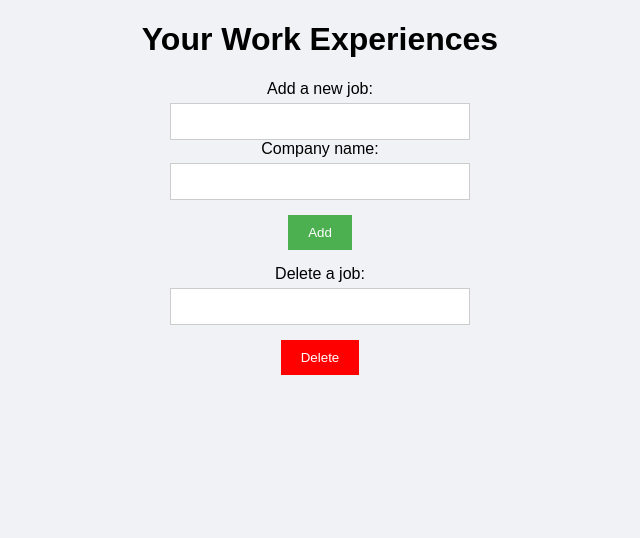
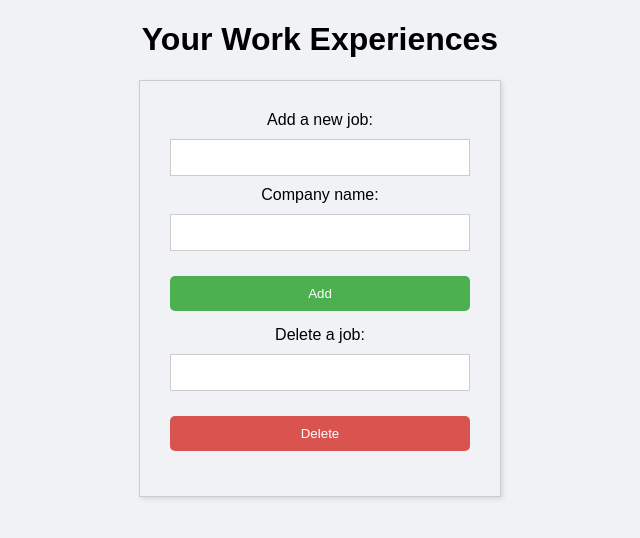
Before and after one commit to pmecpmec/ProfileApp, a PHP site: page /work.php in a window 1280 px wide. Shown: the part 87-625 px from the top of the page, without its empty margins (320-960 px from the left). Run offline with PHP 8.4, Linux system fonts and the light colour scheme; the visitor is signed in with stand-in values (Sample User, id 1); data that the repository does not hold is empty.

Commit message:
border gemaakt

```diff
--- a/ProfileApp/hobby.php
+++ b/ProfileApp/hobby.php
@@ -36,16 +36,16 @@ $hobbies = getHobbies($username);
 <h1>Your Hobbies</h1>
 
     <!-- Form for adding and deleting hobbies -->
-    <form method="post">
+    <form method="post" class="formam">
     <!-- Input field for adding new hobby -->
     <label for="new_hobby">Add a new hobby:</label>
     <input type="text" id="new_hobby" name="new_hobby">
-        <button type="submit" value="Add">Add</button>
+    <button type="submit" value="Add" class="common-button">Add</button>
 
     <!-- Input field for deleting hobby -->
     <label for="delete_hobby">Delete a hobby:</label>
     <input type="text" id="delete_hobby" name="delete_hobby">
-        <button type="submit" value="Delete" class="deletebutton">Delete</button>
+    <button type="submit" value="Delete" class="common-button deletebutton">Delete</button>
 </form>
 
 <!-- List of hobbies -->
--- a/ProfileApp/include/db.inc.php
+++ b/ProfileApp/include/db.inc.php
@@ -7,7 +7,7 @@ $dsn= "mysql:host=localhost;dbname=users";
 $dbusername="root";
 
 // This is the password to get into your database
-$dbpass="root";
+$dbpass="";
 
 // Now we try to connect to the database
 try {
--- a/ProfileApp/style.css
+++ b/ProfileApp/style.css
@@ -306,6 +306,73 @@ form a:hover {
 
 /* Button Deze Button Ligt bij de privacy page */
 
+.settings{
+  display: flex;
+  justify-content: center;
+  width: 200px; /* Set the width of the block */
+  height: 200px; /* Set the height of the block */
+  background-color: rgba(255, 0, 0, 0.5); /* Set transparent red background */
+  margin: 20px; /* Add margin for spacing */
+  padding: 10px; /* Add padding for inner space */
+  border: 2px solid #000; /* Add a border with black color */
+  border-radius: 10px; /* Add border-radius for rounded corners */
+  text-align: center; /* Center the text horizontally */
+  line-height: 1.5; /* Adjust line-height based on content */
+  color: #fff; /* Set the text color to white */
+}
+
+.formam {
+  width: 300px;
+  margin: 0 auto;
+  padding: 30px;
+  border: 1px solid #ccc;
+  box-shadow: 2px 2px 5px rgba(0, 0, 0, 0.1);
+}
+
+.formam label {
+  display: block;
+  margin-bottom: 10px;
+}
+
+.formam input[type="text"] {
+  width: 100%;
+  padding: 10px;
+  margin-bottom: 10px;
+  border: 1px solid #ccc;
+  box-sizing: border-box;
+}
+
+.formam button[type="submit"] {
+  width: 100%;
+  padding: 10px;
+  margin-left: auto;
+  color: white;
+  border: none;
+  border-radius: 5px;
+  cursor: pointer;
+}
+
+.common-button {
+  width: 100%;
+  padding: 10px;
+  margin-left: auto;
+  color: white;
+  border: none;
+  border-radius: 5px;
+  cursor: pointer;
+}
+
+.common-button:hover {
+  background-color: #45a049;
+}
+
+.deletebutton {
+  background-color: #d9534f; /* Red color for delete button */
+}
+
+.deletebutton:hover {
+  background-color: #c9302c; /* Darker red color for delete button on hover */
+}
 
 
 
@@ -327,18 +394,3 @@ form a:hover {
 .footer:visited{
   color: inherit;
 }
-
-.settings{
-  display: flex;
-  justify-content: center;
-  width: 200px; /* Set the width of the block */
-  height: 200px; /* Set the height of the block */
-  background-color: rgba(255, 0, 0, 0.5); /* Set transparent red background */
-  margin: 20px; /* Add margin for spacing */
-  padding: 10px; /* Add padding for inner space */
-  border: 2px solid #000; /* Add a border with black color */
-  border-radius: 10px; /* Add border-radius for rounded corners */
-  text-align: center; /* Center the text horizontally */
-  line-height: 1.5; /* Adjust line-height based on content */
-  color: #fff; /* Set the text color to white */
-}
--- a/ProfileApp/work.php
+++ b/ProfileApp/work.php
@@ -24,21 +24,19 @@ $workExperiences = getWorkExperiences($username);
 <h1>Your Work Experiences</h1>
 
 
-
-<form method="post">
-
+<form method="post" class="formam">
     <label for="new_job">Add a new job:</label>
     <input type="text" id="new_job" name="new_job">
 
     <label for="new_company">Company name:</label>
     <input type="text" id="new_company" name="new_company">
 
-    <button type="submit" value="Add">Add</button>
+    <button type="submit" value="Add" class="common-button">Add</button>
 
     <label for="delete_job">Delete a job:</label>
     <input type="text" id="delete_job" name="delete_job">
 
-    <button type="submit" value="Delete" class="deletebutton">Delete</button>
+    <button type="submit" value="Delete" class="common-button deletebutton">Delete</button>
 </form>
 
 <ul classname="educationlist">
```
Lines whose indentation alone changed are shown as unchanged.
